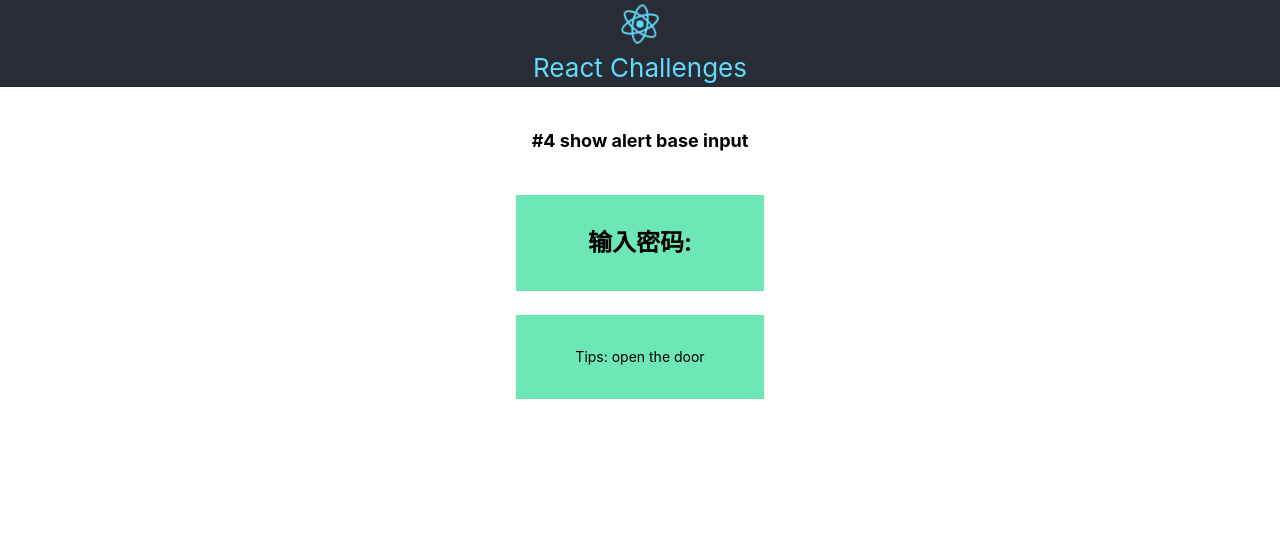
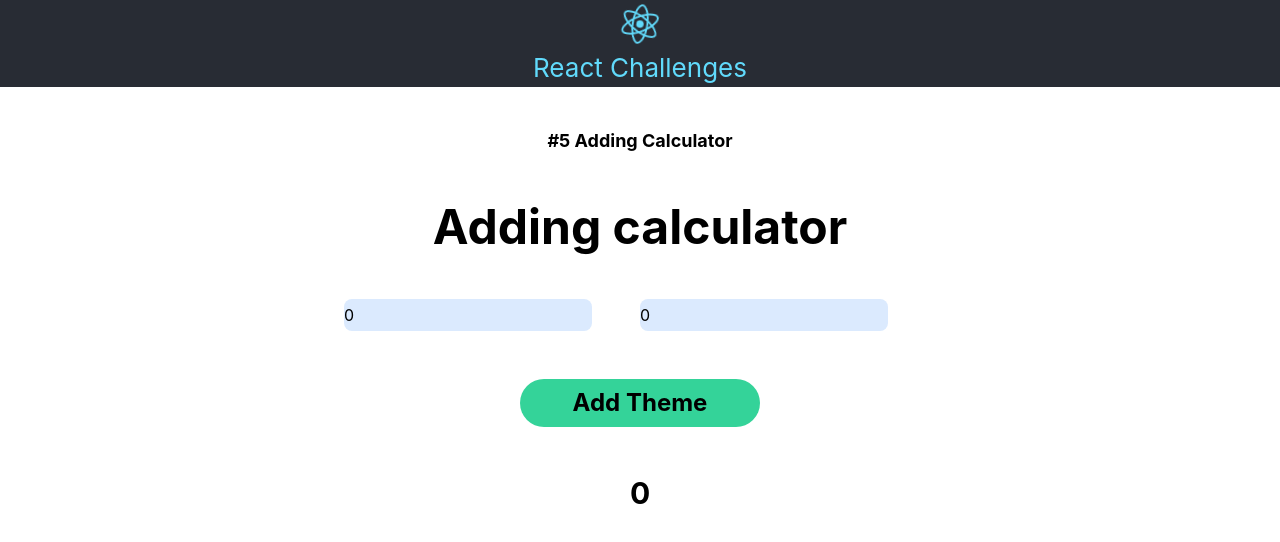
Before and after one commit to hehoku/react-challenges, a React (Create React App) app: page / in a window 1280 px wide. Shown: the top 542 px of the page. Built offline with nearby package versions, Linux system fonts and the light colour scheme.

Commit message:
adding calculator

```diff
--- /dev/null
+++ b/src/AddingCalculator/index.tsx
@@ -0,0 +1,47 @@
+import React, { useState } from 'react'
+
+const Calculator: React.FunctionComponent = () => {
+  const [num1, setNum1] = useState(0)
+  const [num2, setNum2] = useState(0)
+  const [sum, setSum] = useState(num1 + num2)
+
+  const handleInputChange1 = (e: React.ChangeEvent<HTMLInputElement>): void => {
+    setNum1(+e.target.value)
+  }
+
+  const handleInputChange2 = (e: React.ChangeEvent<HTMLInputElement>): void => {
+    setNum2(+e.target.value)
+  }
+
+  const handleSum = (): void => {
+    const sum = num1 + num2
+    setSum(sum)
+  }
+
+  return (
+    <div>
+      <p className='text-5xl font-bold my-12'>Adding calculator</p>
+      <input
+        className='bg-blue-100 rounded-lg mr-12 h-8 outline-none mb-12'
+        value={num1}
+        onChange={handleInputChange1}
+      />
+      <input
+        className='bg-blue-100 rounded-lg mr-12 h-8 outline-none mb-12'
+        value={num2}
+        onChange={handleInputChange2}
+      />
+      <p>
+        <button
+          className='w-60 h-12 bg-green-400 text-2xl font-bold rounded-3xl mb-12'
+          onClick={handleSum}
+        >
+          Add Theme
+        </button>
+      </p>
+      <p className='text-3xl font-bold'>{sum}</p>
+    </div>
+  )
+}
+
+export default Calculator
--- a/src/App.tsx
+++ b/src/App.tsx
@@ -2,7 +2,7 @@ import React from 'react'
 import logo from './logo.svg'
 import './App.css'
 
-import AlertBaseInput from './AlertBaseInput'
+import Calculator from './AddingCalculator'
 
 const App: React.FunctionComponent = () => {
   return (
@@ -19,8 +19,8 @@ const App: React.FunctionComponent = () => {
         </a>
       </header>
       <main className='felx justify-center align-middle justify-items-center'>
-        <p className='text-lg font-bold my-10'>#4 show alert base input</p>
-        <AlertBaseInput />
+        <p className='text-lg font-bold my-10'>#5 Adding Calculator</p>
+        <Calculator />
       </main>
     </div>
   )
```
